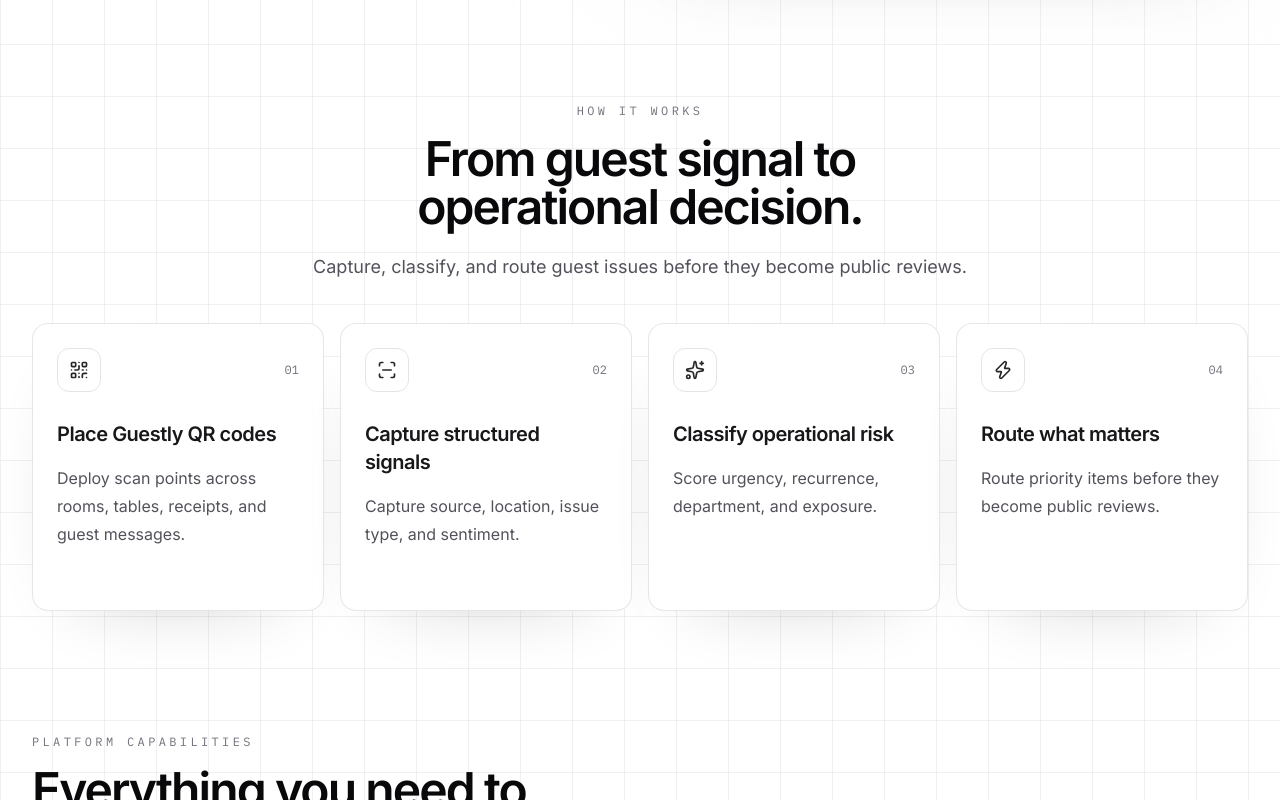
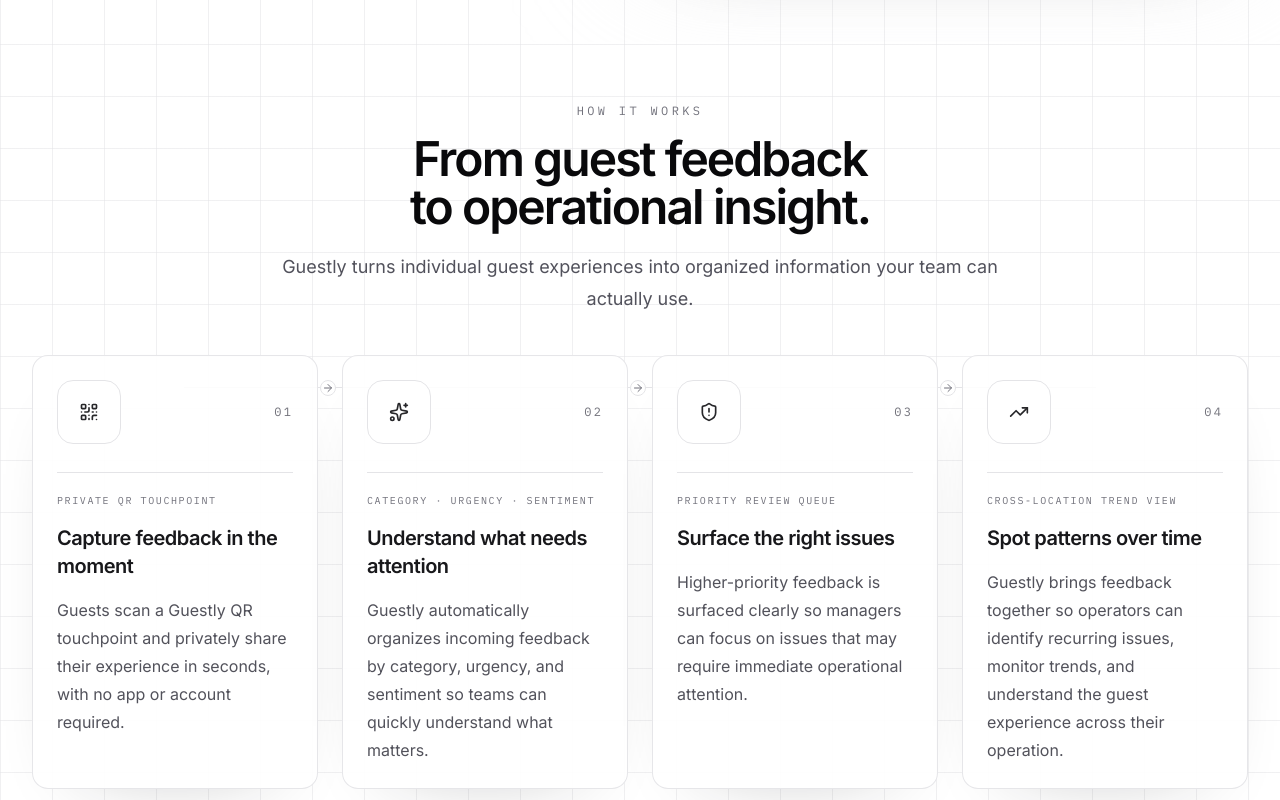
Before and after one commit to beragumruk/guestly, a React (Vite) app in the folder apps/landing/: page / in a window 1280 px wide. Shown: the part 840-1640 px from the top of the page. Built offline with nearby package versions, Linux system fonts and the light colour scheme; no server answers.

Commit message:
site update

```diff
--- a/apps/landing/src/App.jsx
+++ b/apps/landing/src/App.jsx
@@ -43,24 +43,28 @@
 
 const workflowSteps = [
   {
-    title: 'Place Guestly QR codes',
-    text: 'Deploy scan points across rooms, tables, receipts, and guest messages.',
+    title: 'Capture feedback in the moment',
+    text: 'Guests scan a Guestly QR touchpoint and privately share their experience in seconds, with no app or account required.',
+    meta: 'Private QR touchpoint',
     icon: QrCode,
   },
   {
-    title: 'Capture structured signals',
-    text: 'Capture source, location, issue type, and sentiment.',
-    icon: ScanLine,
-  },
-  {
-    title: 'Classify operational risk',
-    text: 'Score urgency, recurrence, department, and exposure.',
+    title: 'Understand what needs attention',
+    text: 'Guestly automatically organizes incoming feedback by category, urgency, and sentiment so teams can quickly understand what matters.',
+    meta: 'Category · urgency · sentiment',
     icon: Sparkles,
   },
   {
-    title: 'Route what matters',
-    text: 'Route priority items before they become public reviews.',
-    icon: Zap,
+    title: 'Surface the right issues',
+    text: 'Higher-priority feedback is surfaced clearly so managers can focus on issues that may require immediate operational attention.',
+    meta: 'Priority review queue',
+    icon: ShieldAlert,
+  },
+  {
+    title: 'Spot patterns over time',
+    text: 'Guestly brings feedback together so operators can identify recurring issues, monitor trends, and understand the guest experience across their operation.',
+    meta: 'Cross-location trend view',
+    icon: TrendingUp,
   },
 ];
 
@@ -681,25 +685,41 @@
       <div className="mx-auto max-w-7xl px-5 sm:px-6 lg:px-8">
         <SectionHeading
           eyebrow="How it works"
-          title="From guest signal to operational decision."
-          text="Capture, classify, and route guest issues before they become public reviews."
+          title="From guest feedback to operational insight."
+          text="Guestly turns individual guest experiences into organized information your team can actually use."
           align="center"
         />
-        <div className="mt-10 grid items-stretch gap-4 md:grid-cols-2 xl:grid-cols-4">
-          {workflowSteps.map(({ title, text, icon: Icon }, index) => (
-            <Reveal key={title} delay={index * 80} className="h-full">
-              <GlassCard className="group flex h-full min-h-[18rem] flex-col p-6 transition duration-300 hover:-translate-y-1 hover:border-zinc-300">
+        <div className="relative mt-10">
+          <div className="absolute left-[12.5%] right-[12.5%] top-[2rem] hidden h-px bg-zinc-200 xl:block" aria-hidden="true" />
+          <div className="grid items-stretch gap-4 md:grid-cols-2 xl:grid-cols-4 xl:gap-6">
+            {workflowSteps.map(({ title, text, meta, icon: Icon }, index) => (
+              <Reveal key={title} delay={index * 70} className="relative h-full">
+                <GlassCard className="group relative flex h-full min-h-[19rem] flex-col p-6 transition duration-300 hover:-translate-y-1 hover:border-zinc-300">
                   <div className="flex items-center justify-between">
-                  <span className="grid h-11 w-11 place-items-center rounded-xl border border-zinc-200 bg-white text-zinc-800 transition group-hover:bg-zinc-50">
+                    <span className="relative z-10 grid h-16 w-16 place-items-center rounded-2xl border border-zinc-200 bg-white text-zinc-800 transition duration-300 group-hover:bg-zinc-50">
                       <Icon className="h-5 w-5" />
                     </span>
-                  <span className="font-mono text-xs text-slate-600">0{index + 1}</span>
+                    <span className="font-mono text-xs tracking-[0.18em] text-slate-500">0{index + 1}</span>
                   </div>
-                <h3 className="mt-7 text-xl font-semibold tracking-tight text-white">{title}</h3>
+                  <div className="mt-7 border-t border-zinc-200 pt-5">
+                    <p className="font-mono text-[10px] uppercase tracking-[0.16em] text-zinc-500">{meta}</p>
+                    <h3 className="mt-4 text-xl font-semibold tracking-tight text-white">{title}</h3>
                     <p className="mt-4 leading-7 text-slate-400">{text}</p>
+                  </div>
                 </GlassCard>
+                {index < workflowSteps.length - 1 && (
+                  <>
+                    <span className="absolute -bottom-[0.85rem] left-1/2 z-20 grid h-7 w-7 -translate-x-1/2 place-items-center rounded-full border border-zinc-200 bg-white text-zinc-500 xl:hidden" aria-hidden="true">
+                      <ArrowRight className="h-3 w-3 rotate-90" />
+                    </span>
+                    <span className="absolute -right-[1.1rem] top-[1.55rem] z-20 hidden h-4 w-4 items-center justify-center rounded-full border border-zinc-200 bg-white text-zinc-500 xl:flex" aria-hidden="true">
+                      <ArrowRight className="h-3 w-3" />
+                    </span>
+                  </>
+                )}
               </Reveal>
             ))}
+          </div>
         </div>
       </div>
     </section>
```
Lines whose indentation alone changed are shown as unchanged.
